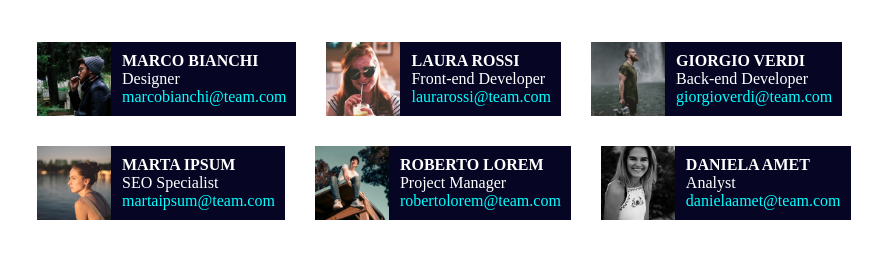
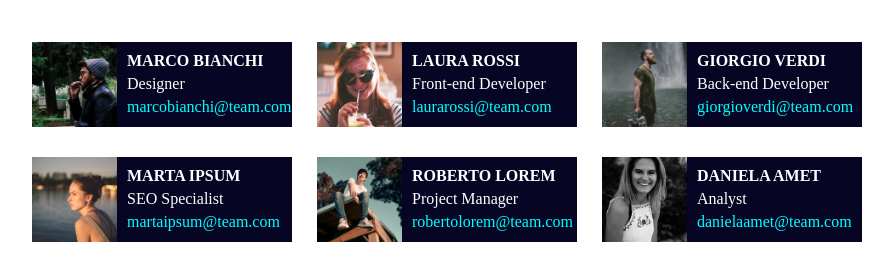
Before and after one commit to Ant0C/html-css-float-cards, a plain HTML site: page index.html in a window 1280 px wide. Shown: the part 116-396 px from the top of the page, without its empty margins (203-1096 px from the left). Drawn offline with Linux system fonts and the light colour scheme.

Commit message:
Rifinitura della pagina e del layout

```diff
--- a/css/app.css
+++ b/css/app.css
@@ -25,7 +25,7 @@ h1,.test{
     margin-top: 15px;
 }
 
-.container::after{
+.container_clearfix::after{
     content:"";
     display: table;
     clear: both;
@@ -33,20 +33,25 @@ h1,.test{
 
 .img1,.img2,.img3,.img4,.img5,.img6{
     float: left;
-    width: 74px;
+    width: 85px;
 }
 
 .card{
     float: left;
-    margin-left: 30px;
+    margin-left: 25px;
     margin-top: 30px;
+    width: 260px;
     background-color: rgb(6, 6, 36);
 }
 
 .dati{
-    padding: 10px;
-    padding-left: 85px;
+    padding: 10px 0px;
+    margin-left: 95px;
     color: white;
+}
+
+.margin{
+    margin: 5px 0px;
 }
 
 .email{
--- a/index.html
+++ b/index.html
@@ -17,13 +17,13 @@
         </header>
 
         <main class="main">
-            <div class="container">
+            <div class="container_clearfix">
 
                 <div class="card">
                     <img src="img/male1.png" alt="male1" class="img1">
                     <div class="dati">
                         <Strong>MARCO BIANCHI</Strong>
-                        <p>Designer</p>
+                        <p class="margin">Designer</p>
                         <p class="email">marcobianchi@team.com</p>
                     </div>
                 </div>
@@ -32,7 +32,7 @@
                     <img src="img/female1.png" alt="famale1" class="img2">
                     <div class="dati">
                         <Strong>LAURA ROSSI</Strong>
-                        <p>Front-end Developer</p>
+                        <p class="margin">Front-end Developer</p>
                         <p class="email">laurarossi@team.com</p>
                     </div>
                 </div>
@@ -41,7 +41,7 @@
                     <img src="img/male2.png" alt="male2" class="img3">
                     <div class="dati">
                         <Strong>GIORGIO VERDI</Strong>
-                        <p>Back-end Developer</p>
+                        <p class="margin">Back-end Developer</p>
                         <p class="email">giorgioverdi@team.com</p>
                     </div>
                 </div>
@@ -50,7 +50,7 @@
                     <img src="img/female2.png" alt="female2" class="img4">
                     <div class="dati">
                         <Strong>MARTA IPSUM</Strong>
-                        <p>SEO Specialist</p>
+                        <p class="margin">SEO Specialist</p>
                         <p class="email">martaipsum@team.com</p>
                     </div>
                 </div>
@@ -59,7 +59,7 @@
                     <img src="img/male3.png" alt="male3" class="img5">
                     <div class="dati">
                         <Strong>ROBERTO LOREM</Strong>
-                        <p>Project Manager</p>
+                        <p class="margin">Project Manager</p>
                         <p class="email">robertolorem@team.com</p>
                     </div>
                 </div>
@@ -68,7 +68,7 @@
                     <img src="img/female3.png" alt="famale3" class="img6">
                     <div class="dati">
                         <Strong>DANIELA AMET</Strong>
-                        <p>Analyst</p>
+                        <p class="margin">Analyst</p>
                         <p class="email">danielaamet@team.com</p>
                     </div>
                 </div>
```
